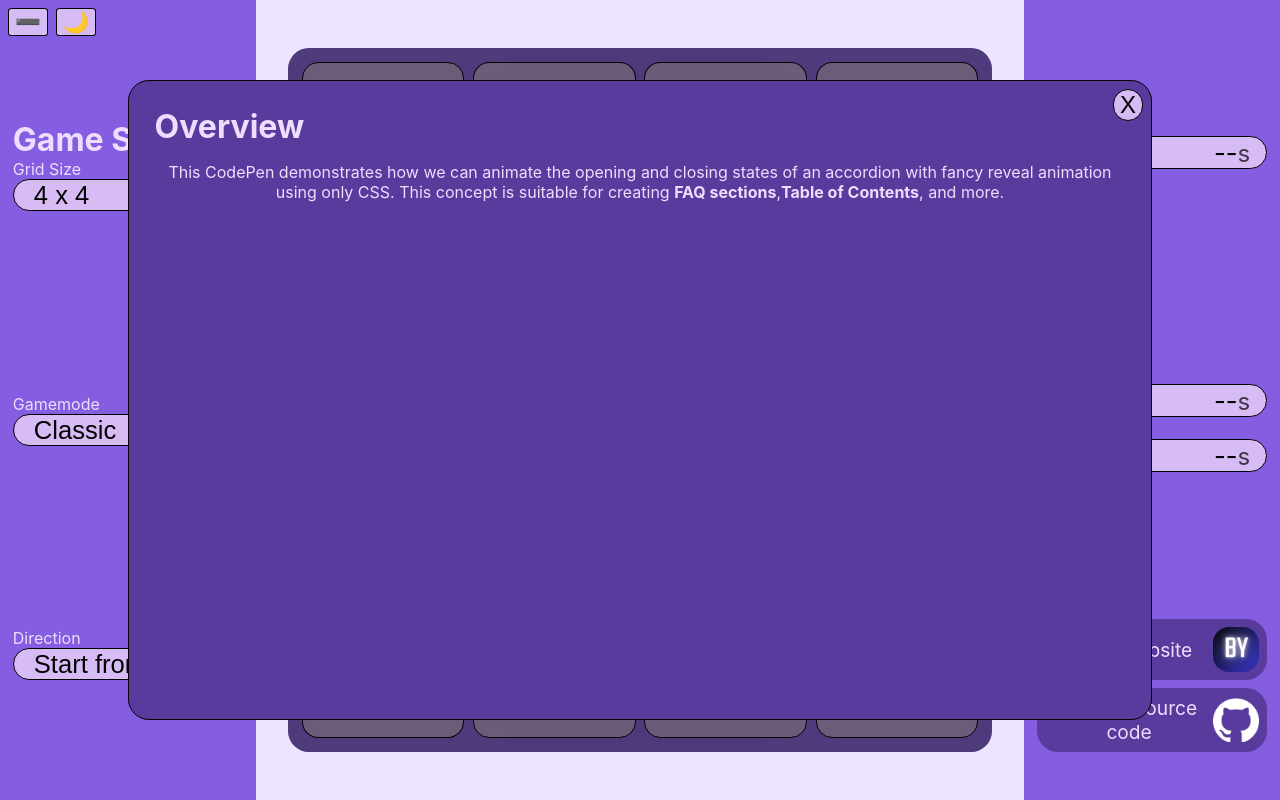
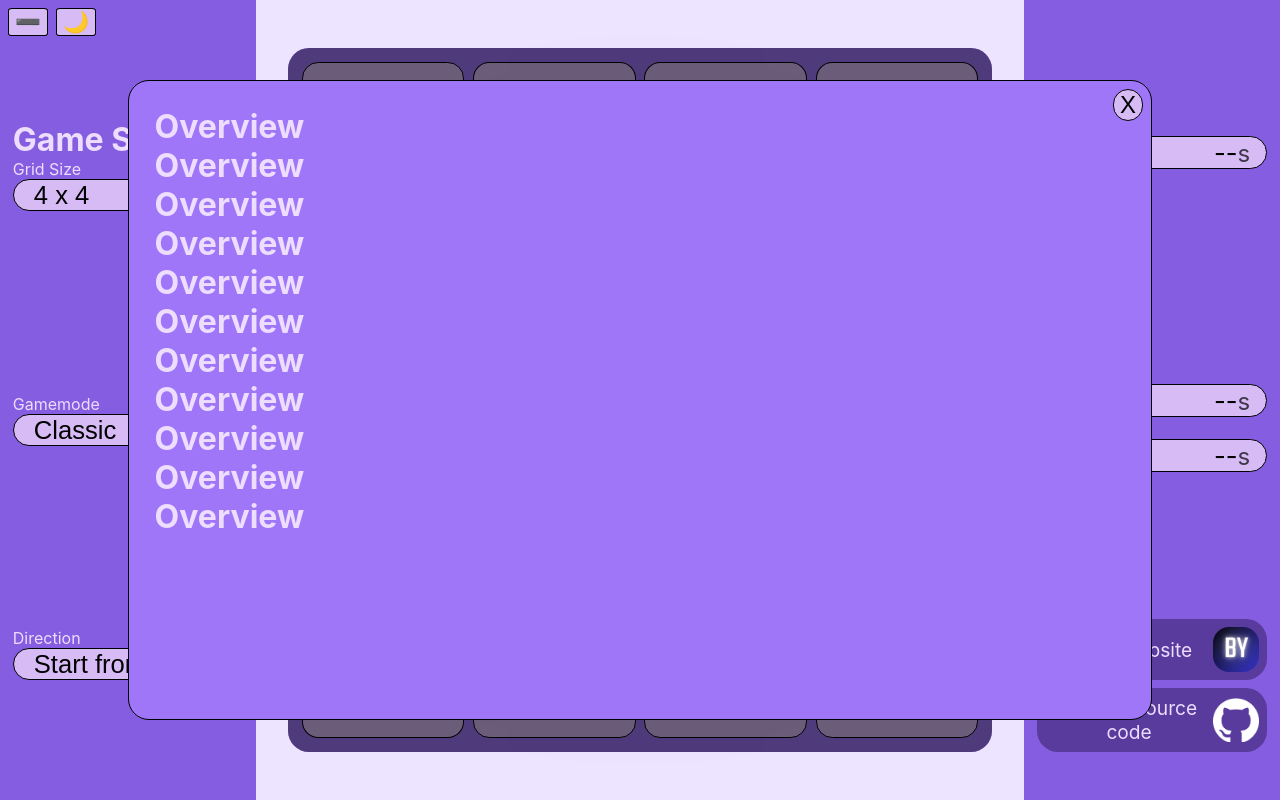
Before and after one commit to BerkYeni/schulteproject, a React (Create React App) app: page / in a window 1280 px wide. Built offline with nearby package versions, Linux system fonts and the light colour scheme.

Commit message:
made accordion work

```diff
--- a/src/App.css
+++ b/src/App.css
@@ -398,9 +398,29 @@ a:active {
   position: absolute;
   inset: 10%;
   padding: 2%;
-  background-color: var(--color-link);
+  background-color: var(--color-primary);
   border: var(--border);
   border-radius: var(--border-radius);
+  overflow-y: scroll;
+}
+
+.accordionWrapper {
+  display: grid;
+  grid-template-rows: 0fr;
+  transition: grid-template-rows .3s ease-out;
+  background-color: var(--color-clicked);
+}
+
+.accordionContent {
+  overflow: hidden;
+}
+
+.accordionHeader {
+  cursor: pointer;
+}
+
+.accordionWrapperOpen {
+  grid-template-rows: 1fr;
 }
 
 .closeAboutButton {
--- a/src/components/Other/About.tsx
+++ b/src/components/Other/About.tsx
@@ -5,16 +5,29 @@ interface AboutProps {
 }
 
 const About: FC<AboutProps> = (props) => {
-  const sectionContent = () => (<span>This CodePen demonstrates how we can animate the opening and closing
+  const sectionContent = () => (
+    <span>This CodePen demonstrates how we can animate the opening and closing
     states of an accordion with fancy reveal animation using only CSS. This
     concept is suitable for creating <strong>FAQ sections</strong>,
-    <strong>Table of Contents</strong>, and more.</span>)
+    <strong>Table of Contents</strong>, and more.</span>
+  )
 
   return (
     <div className="about">
       <button className="closeAboutButton">X</button>
 
       <AboutSection sectionId="overview" titleContent="Overview" sectionContent={sectionContent()} />
+      <AboutSection sectionId="overview" titleContent="Overview" sectionContent={sectionContent()} />
+      <AboutSection sectionId="overview" titleContent="Overview" sectionContent={sectionContent()} />
+      <AboutSection sectionId="overview" titleContent="Overview" sectionContent={sectionContent()} />
+      <AboutSection sectionId="overview" titleContent="Overview" sectionContent={sectionContent()} />
+      <AboutSection sectionId="overview" titleContent="Overview" sectionContent={sectionContent()} />
+      <AboutSection sectionId="overview" titleContent="Overview" sectionContent={sectionContent()} />
+      <AboutSection sectionId="overview" titleContent="Overview" sectionContent={sectionContent()} />
+      <AboutSection sectionId="overview" titleContent="Overview" sectionContent={sectionContent()} />
+      <AboutSection sectionId="overview" titleContent="Overview" sectionContent={sectionContent()} />
+      <AboutSection sectionId="overview" titleContent="Overview" sectionContent={sectionContent()} />
+
     </div>
   )
 }
--- a/src/components/Other/AboutSection.tsx
+++ b/src/components/Other/AboutSection.tsx
@@ -1,5 +1,4 @@
-import React, { FC } from "react";
-import { JsxElement } from "typescript";
+import React, { FC, useState } from "react";
 
 interface AboutSectionProps {
   sectionId: string;
@@ -10,18 +9,36 @@ interface AboutSectionProps {
 const AboutSection: FC<AboutSectionProps> = (props) => {
   const { sectionContent, sectionId, titleContent } = props;
 
+  const [accordionOpened, setAccordionOpened] = useState(false);
+
   return (
-    <section className="accordion" id={sectionId}>
-      <h1 className="sectionTitle"><a href={`#about-${sectionId}`}>{titleContent}</a></h1>
-      <div className="sectionContent">
-        <div className="sectionContentWrapper">
-          <p>
-            {sectionContent}
-          </p>
+    <div className="accordion" id={sectionId}>
+      <h1
+        className="accordionHeader"
+        onClick={() => setAccordionOpened((prev) => !prev)}
+      >
+        {titleContent}
+      </h1>
+      <div className={`accordionWrapper ${accordionOpened ? "accordionWrapperOpen" : ""}`}>
+        <div className="accordionContent">
+          {sectionContent}
         </div>
       </div>
-    </section>
+    </div>
   )
+
+  // return (
+  //   <section className="accordion" id={sectionId}>
+  //     <h1 className="sectionTitle"><a href={`#about-${sectionId}`}>{titleContent}</a></h1>
+  //     <div className="sectionContent">
+  //       <div className="sectionContentWrapper">
+  //         <p>
+  //           {sectionContent}
+  //         </p>
+  //       </div>
+  //     </div>
+  //   </section>
+  // )
 }
 
 
```
